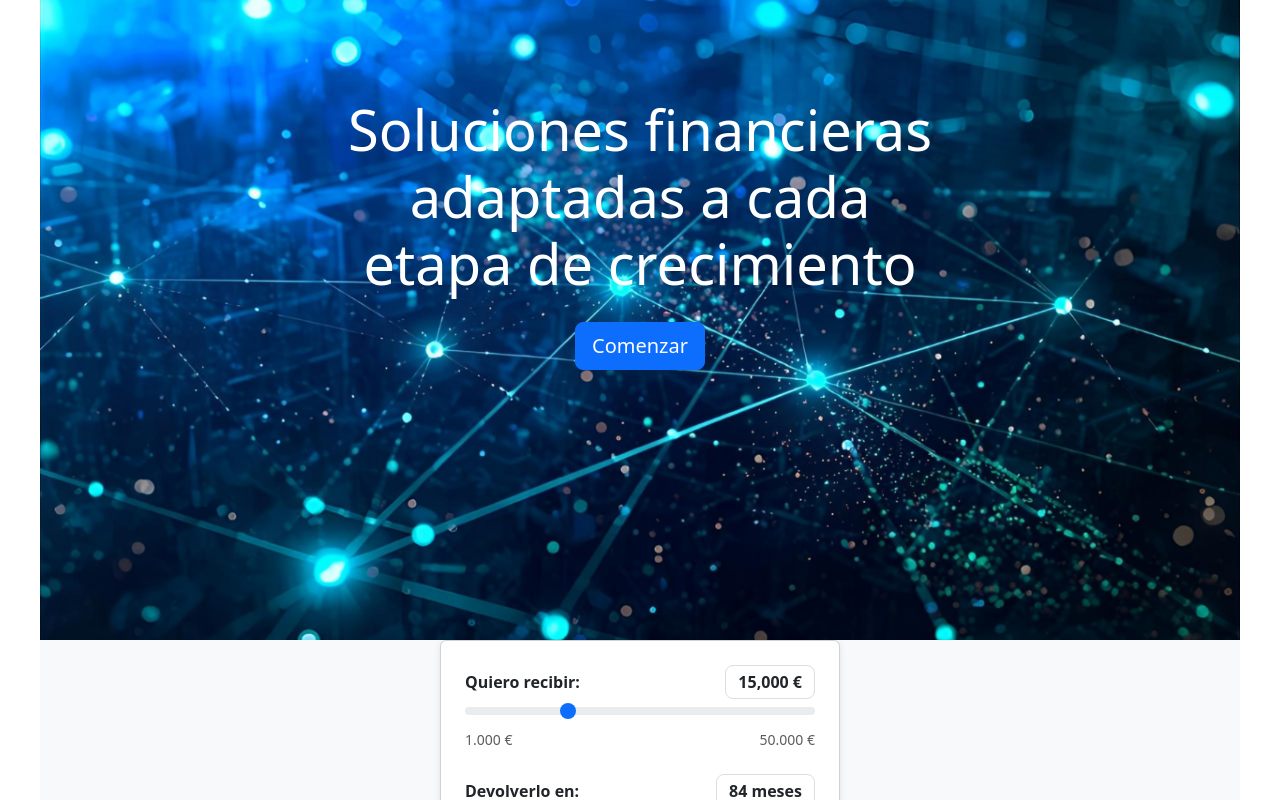
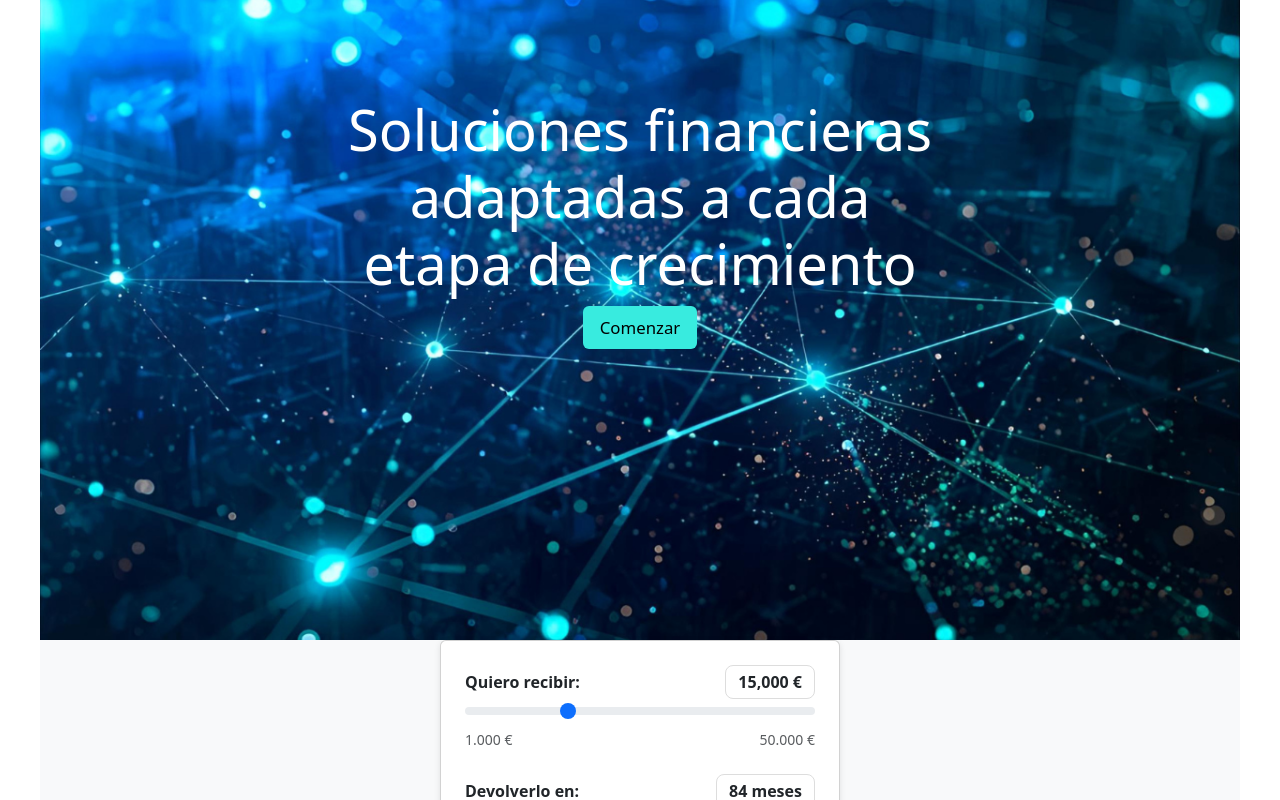
Before and after one commit to CreditosPYMES-NCG27/webapp-creditos-pymes, a React (Vite) app: page / in a window 1280 px wide. Shown: the top 800 px of the page. Built offline with nearby package versions, Linux system fonts and the light colour scheme.

Commit message:
feat : Button jsx y css -> text, color, size, className

```diff
--- a/src/components/Button/Button.css
+++ b/src/components/Button/Button.css
@@ -0,0 +1,66 @@
+/* ==============================
+   BUTTON BASE (EXTIENDE BOOTSTRAP)
+   ============================== */
+.btn-custom {
+  font-weight: 500;
+  border: none;
+  border-radius: 0.5rem;
+  transition: background-color 0.5s ease, transform 0.5s ease;
+  cursor: pointer;
+}
+.btn-custom:hover {
+  transform: scale(1.07);
+}
+
+/* ==============================
+   BUTTON COLORS (SOBREESCRIBEN BOOTSTRAP)
+   ============================== */
+.btn-custom.btn-primary {
+  background-color: var(--blue-500);
+  color: #000000;
+}
+.btn-custom.btn-primary:hover {
+  background-color: var(--blue-700);
+}
+
+.btn-custom.btn-secondary {
+  background-color: var(--gray-300);
+  color: var(--gray-900);
+}
+.btn-custom.btn-trird {
+  background-color: var(--aqua-500);
+  color: #000000;
+}
+.btn-custom.btn-trird:hover {
+  background-color: var(--blue-700);
+
+}
+.btn-custom.btn-secondary:hover {
+  background-color: var(--gray-400);
+}
+
+.btn-custom.btn-danger {
+  background-color: var(--red-500);
+  color: #fff;
+}
+.btn-custom.btn-danger:hover {
+  background-color: var(--red-600);
+}
+
+/* ==============================
+   BUTTON SIZES (SOBREESCRIBEN BOOTSTRAP)
+   ============================== */
+.btn-custom.btn-sm {
+  padding: 0.25rem 0.75rem;
+  font-size: 0.8rem;
+}
+
+.btn-custom.btn-md {
+  padding: 0.5rem 1rem;
+  font-size: 1.05rem;
+}
+
+.btn-custom.btn-lg {
+  padding: 0.75rem 1.25rem;
+  font-size: 1.25rem;
+}
--- a/src/components/Button/Button.jsx
+++ b/src/components/Button/Button.jsx
@@ -1,7 +1,15 @@
+import "./Button.css";
 
-export default function Button({ text }) {
+export default function Button({
+  text,
+  color = "primary", // "primary" | "secondary" | "danger"
+  size = "md",          // "sm" | "md" | "lg"
+  className = ""
+}) {
   return (
-    <button type="button" className="btn">
+    <button
+      className={`btn btn-${color} btn-${size} btn-custom ${className}`}
+    >
       {text}
     </button>
   );
--- a/src/features/HeroSection/HeroSection.css
+++ b/src/features/HeroSection/HeroSection.css
@@ -10,11 +10,10 @@
   align-items: center;
   text-align: center;
   padding-top: 8rem;
-
   color: white;
 }
 
 .heroe .content {
   max-width: 600px;
-   margin: 3rem auto 0 auto;
+  margin: 3rem auto 0 auto;
 }
--- a/src/features/HeroSection/HeroSection.jsx
+++ b/src/features/HeroSection/HeroSection.jsx
@@ -1,4 +1,5 @@
 import './HeroSection.css';
+import Button from '@/components/Button/Button';
 
 export default function HeroSection() {
   return (
@@ -7,11 +8,10 @@ export default function HeroSection() {
         <h1 className="display-4">
           Soluciones financieras adaptadas a cada etapa de crecimiento
         </h1>
-        <button className="btn btn-primary btn-lg mt-3">
-          Comenzar
-        </button>
+
+        {/* 🔹 Botón con nuestro componente */}
+        <Button text="Comenzar" color="trird" size="md" />
       </div>
     </div>
-
   );
 }
--- a/src/styles/variables.css
+++ b/src/styles/variables.css
@@ -54,4 +54,16 @@
   --yellow-800: #f57f17;
   --yellow-900: #7f4d00;
 
+
+  /* aqua */
+  --aqua-100: #d2faf7;
+  --aqua-200: #a8f5f0;
+  --aqua-300: #7defe9;
+  --aqua-400: #54e6e2;
+  --aqua-500: #38ebdf;
+  --aqua-600: #25c2b7;
+  --aqua-700: #1d9d93;
+  --aqua-800: #166f68;
+  --aqua-900: #0d3a37;
+
 }
```
